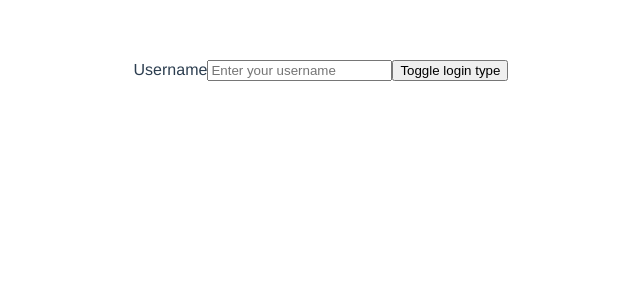
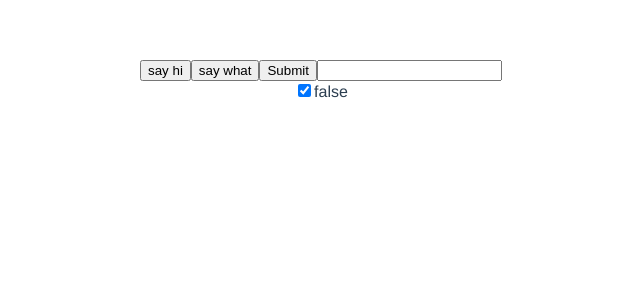
Before and after one commit to zzy7695644/vue-, a Vue app: page / in a window 1280 px wide. Shown: the top 300 px of the page, without its empty margins (319-959 px from the left). Built offline with nearby package versions, Linux system fonts and the light colour scheme.

Commit message:
更新文件

```diff
--- a/src/App.vue
+++ b/src/App.vue
@@ -2,21 +2,30 @@
   <div id="app">
     <!-- <img alt="Vue logo" src="./assets/logo.png"> -->
     <!-- <HelloWorld msg="Welcome to Your Vue.js App"/> -->
-    <study></study>
+    <!-- <study></study> -->
     <!-- <App2/> -->
+    <!-- <test1></test1> -->
+    <MyComponent />
+    <Test2 />
   </div>
 </template>
 
 <script>
 // import HelloWorld from './components/HelloWorld.vue'
 // import App2 from './App2.vue'
-import study from './components/study.vue'
+// import study from './components/study.vue'
+// import test1 from './components/test1.vue'
+import MyComponent from './components/MyComponent.vue'
+import Test2 from './components/Test2.vue'
 
 export default {
   name: 'App',
   components: {
     // HelloWorld,
-    study
+    //study,
+    //test1,
+    MyComponent,
+    Test2
   }
 }
 </script>
--- /dev/null
+++ b/src/components/MyComponent.vue
@@ -0,0 +1,32 @@
+<template>
+  <div>
+    <button v-on:click="say('hi')">say hi</button>
+    <button v-on:click="say('what')">say what</button>
+    <button v-on:click="warn('Form cannot be submitted yet.',$event)">Submit</button>
+    <input v-on:keyup.alt.67="clear">
+  </div>
+</template>
+
+<script>
+export default {
+  data() {
+    return{
+      name: 'vue.js'
+    }
+  },
+  methods: {
+    say: function(message){
+      alert(message)
+    },
+    warn: function(message, event){
+      console.log(event)
+      if(event){
+        event.preventDefault()
+        console.log(event.preventDefault())
+      }
+      alert(message)
+    }
+
+  }
+}
+</script>
--- /dev/null
+++ b/src/components/Test2.vue
@@ -0,0 +1,16 @@
+<template>
+  <div>
+    <input type="checkbox" id="checkbox" v-model="checked">
+    <label for="checkbox">{{checked}}</label>
+  </div>
+</template>
+
+<script>
+export default {
+  data() {
+    return{
+      checked: 'false'
+    }
+  }
+}
+</script>
```
Also changed, not shown: index.html (+20 -3 lines), src/components/test1.vue (+7 -9 lines).
